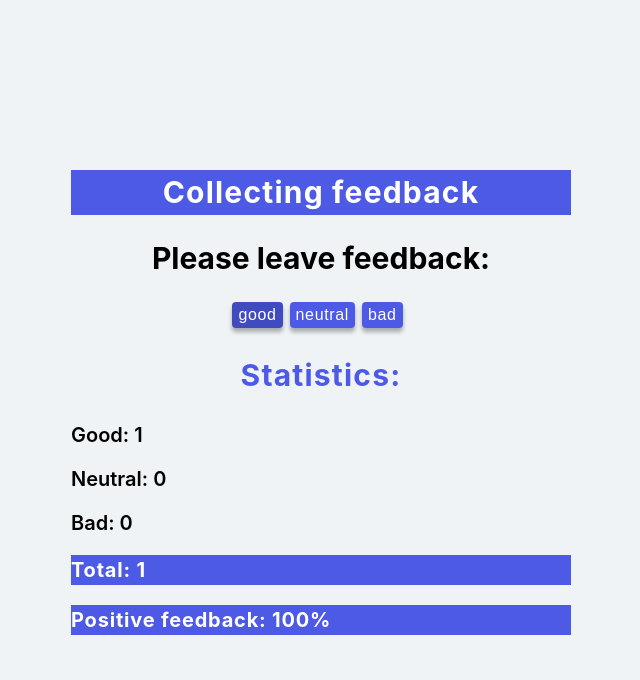
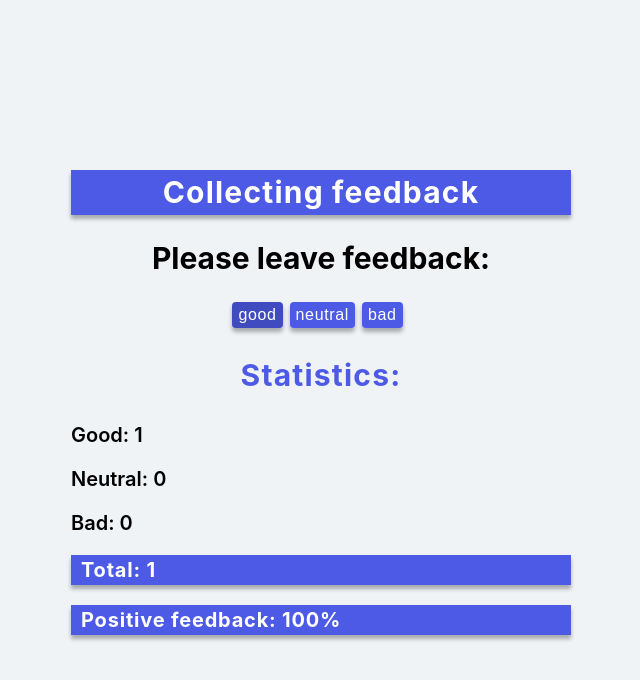
Before and after one commit to O-Kareta/goit-react-hw-02-feedback, a React (Create React App) app: page / in a window 1280 px wide. Both pictures are taken after a click on the button "good". Shown: the top 680 px of the page, without its empty margins (319-959 px from the left). Built offline with nearby package versions, Linux system fonts and the light colour scheme.

Commit message:
add shadow css

```diff
--- a/src/components/Section/Section.module.css
+++ b/src/components/Section/Section.module.css
@@ -1,11 +1,12 @@
 .section {
-width: 500px;
+  width: 500px;
 }
 
 .title {
-    font-weight: 700;
+  font-weight: 700;
   line-height: 1.5;
   letter-spacing: 0.04em;
   background: #4d5ae5;
   color: white;
+  box-shadow: 0px 4px 4px rgba(0, 0, 0, 0.3);
 }
--- a/src/components/Statistics/Statistics.module.css
+++ b/src/components/Statistics/Statistics.module.css
@@ -1,5 +1,5 @@
 .title {
- font-weight: 700;
+  font-weight: 700;
   line-height: 1.5;
   letter-spacing: 0.04em;
 
@@ -16,6 +16,8 @@
   font-weight: 700;
   line-height: 1.5;
   letter-spacing: 0.04em;
+  padding-left: 10px;
   background: #4d5ae5;
   color: white;
+  box-shadow: 0px 4px 4px rgba(0, 0, 0, 0.3);
 }
```
